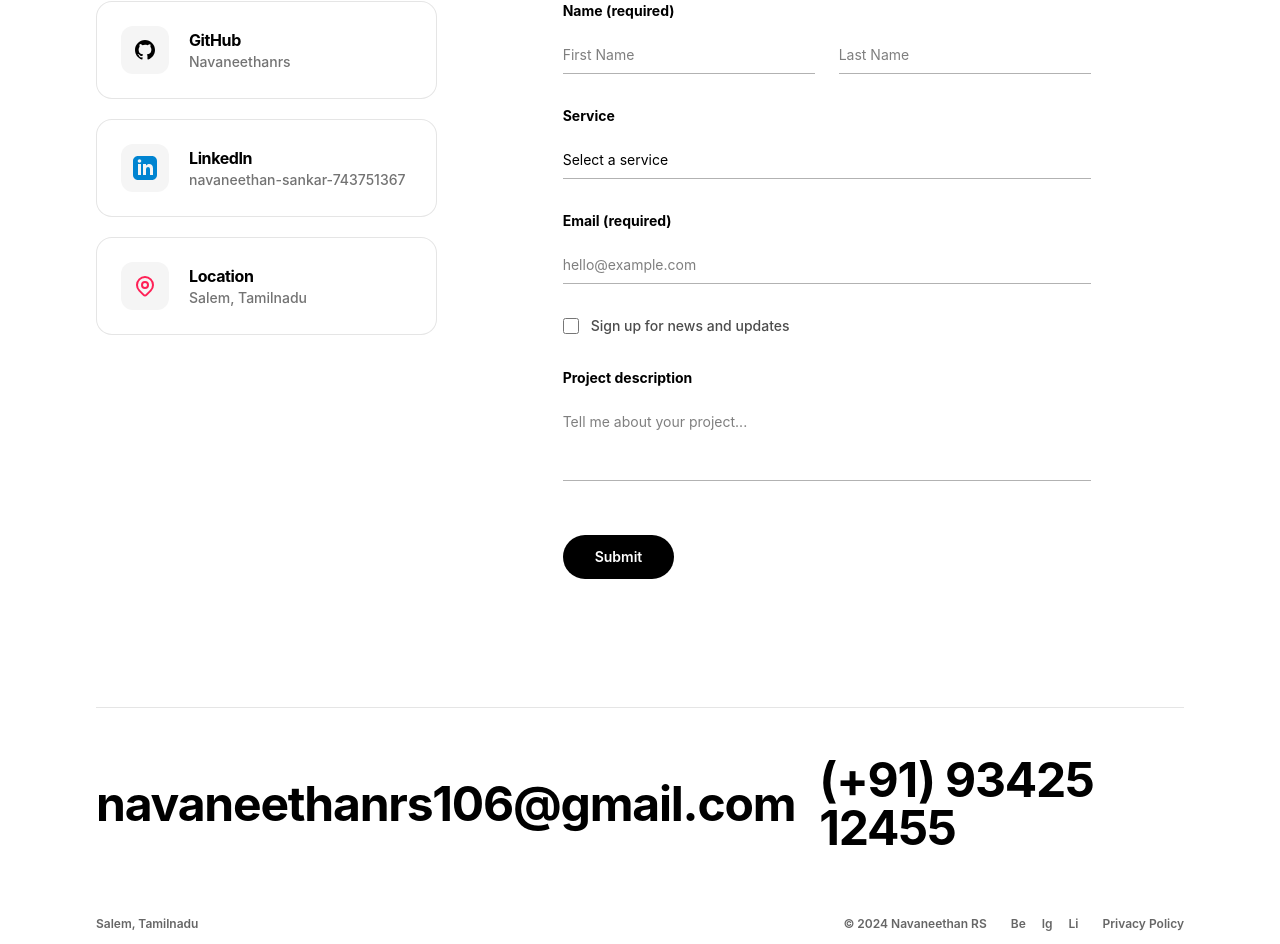
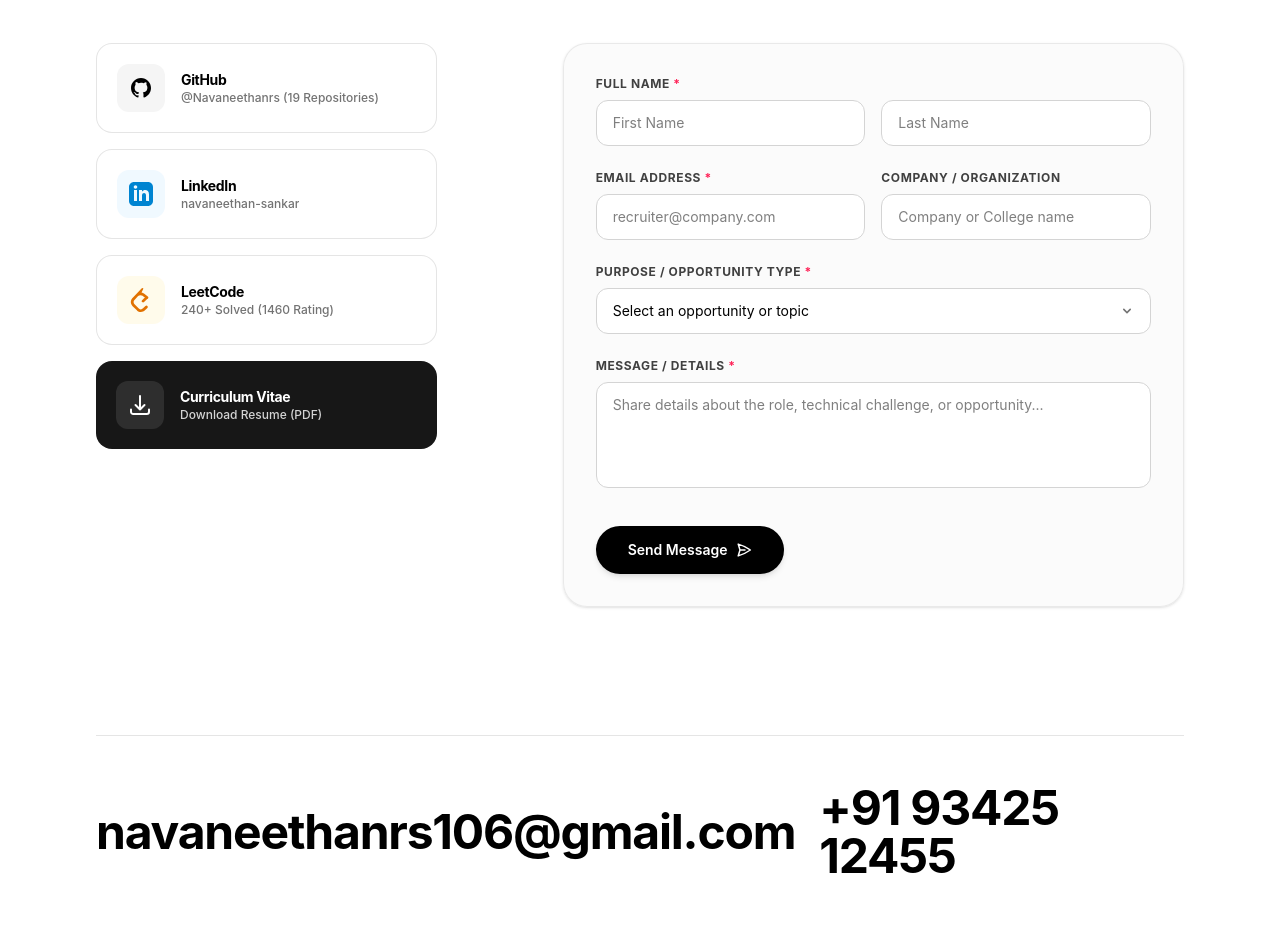
Before and after one commit to Navaneethanrs/PORTFOLIO, a React (Vite) app: page / in a window 1280 px wide. Shown: the part 9669-10613 px from the top of the page. Built offline with nearby package versions, Linux system fonts and the light colour scheme; no server answers.

Commit message:
feat(contact): redesign contact section tailored for B.Tech IT student & recruiters

```diff
--- a/src/components/Contact.jsx
+++ b/src/components/Contact.jsx
@@ -1,158 +1,260 @@
-import React from 'react';
+import React, { useState } from 'react';
 
 const Contact = () => {
+  const [formData, setFormData] = useState({
+    firstName: '',
+    lastName: '',
+    email: '',
+    opportunityType: '',
+    company: '',
+    message: ''
+  });
+
+  const [isSubmitted, setIsSubmitted] = useState(false);
+
+  const handleChange = (e) => {
+    const { name, value } = e.target;
+    setFormData((prev) => ({ ...prev, [name]: value }));
+  };
+
+  const handleSubmit = (e) => {
+    e.preventDefault();
+
+    // Create a pre-filled mailto link as a seamless direct connection
+    const subject = encodeURIComponent(
+      `[Portfolio Inquiry] ${formData.opportunityType || 'General Opportunity'} from ${formData.firstName} ${formData.lastName}`
+    );
+    const body = encodeURIComponent(
+      `Name: ${formData.firstName} ${formData.lastName}\n` +
+      `Email: ${formData.email}\n` +
+      (formData.company ? `Company / College: ${formData.company}\n` : '') +
+      `Interest / Role: ${formData.opportunityType || 'Not specified'}\n\n` +
+      `Message:\n${formData.message}`
+    );
+
+    window.open(`mailto:navaneethanrs106@gmail.com?subject=${subject}&body=${body}`, '_blank');
+    setIsSubmitted(true);
+  };
+
   return (
     <section id="contact" className="w-full min-h-screen bg-white text-black py-20 md:py-32 px-4 md:px-12 lg:px-24 flex flex-col justify-between">
 
       {/* Top Section */}
       <div className="w-full max-w-7xl mx-auto">
-        {/* Huge Title */}
+        {/* Title */}
         <h1
           data-aos="fade-up"
-          className="text-6xl md:text-8xl lg:text-[12vw] font-black tracking-tighter mb-16 md:mb-24 leading-none"
+          className="text-6xl md:text-8xl lg:text-[10vw] font-black tracking-tighter mb-4 leading-none"
         >
           Contact me
         </h1>
+        <p data-aos="fade-up" data-aos-delay="100" className="text-base md:text-xl text-neutral-600 mb-16 max-w-xl font-medium">
+          Interested in discussing internship opportunities, engineering roles, or hackathon collaboration? Let's connect.
+        </p>
 
         <div className="grid grid-cols-1 md:grid-cols-12 gap-12 md:gap-8">
 
-          {/* Left Column: Info Cards */}
-          <div className="md:col-span-4 flex flex-col gap-5" data-aos="fade-right" data-aos-delay="200">
+          {/* Left Column: Direct Profile Cards */}
+          <div className="md:col-span-5 lg:col-span-4 flex flex-col gap-4" data-aos="fade-right" data-aos-delay="200">
             {/* GitHub Card */}
             <a
               href="https://github.com/Navaneethanrs"
               target="_blank"
               rel="noopener noreferrer"
-              className="flex items-center gap-5 p-5 md:p-6 bg-white hover:bg-neutral-50 rounded-2xl border border-black/10 transition-all duration-200 hover:shadow-lg hover:-translate-y-1 active:scale-[0.97] active:bg-neutral-100 active:shadow-sm group cursor-pointer"
+              className="flex items-center gap-4 p-5 bg-white hover:bg-neutral-50 rounded-2xl border border-black/10 transition-all duration-200 hover:shadow-md hover:-translate-y-0.5 active:scale-[0.98] group cursor-pointer"
             >
-              <div className="w-12 h-12 rounded-xl bg-neutral-100 flex items-center justify-center transition-colors group-hover:bg-neutral-200">
+              <div className="w-12 h-12 rounded-xl bg-neutral-100 flex items-center justify-center transition-colors group-hover:bg-neutral-200 shrink-0">
                 <svg className="w-6 h-6 text-black" fill="currentColor" viewBox="0 0 24 24">
                   <path fillRule="evenodd" clipRule="evenodd" d="M12 2C6.477 2 2 6.477 2 12c0 4.42 2.865 8.17 6.839 9.49.5.092.682-.217.682-.482 0-.237-.008-.866-.013-1.7-2.782.603-3.369-1.34-3.369-1.34-.454-1.156-1.11-1.464-1.11-1.464-.908-.62.069-.608.069-.608 1.003.07 1.531 1.03 1.531 1.03.892 1.529 2.341 1.087 2.91.832.092-.647.35-1.088.636-1.338-2.22-.253-4.555-1.11-4.555-4.943 0-1.091.39-1.984 1.029-2.683-.103-.253-.446-1.27.098-2.647 0 0 .84-.269 2.75 1.025A9.564 9.564 0 0112 6.844c.85.004 1.705.115 2.504.337 1.909-1.294 2.747-1.025 2.747-1.025.546 1.377.203 2.394.1 2.646.64.699 1.026 1.592 1.026 2.683 0 3.842-2.337 4.687-4.565 4.935.359.309.678.919.678 1.852 0 1.336-.012 2.415-.012 2.743 0 .267.18.579.688.481C19.137 20.167 22 16.418 22 12c0-5.523-4.477-10-10-10z" />
                 </svg>
               </div>
-              <div className="flex flex-col">
-                <span className="text-base font-bold text-black tracking-tight">GitHub</span>
-                <span className="text-sm text-neutral-500 font-medium">Navaneethanrs</span>
+              <div className="flex flex-col min-w-0">
+                <span className="text-sm font-bold text-black tracking-tight">GitHub</span>
+                <span className="text-xs text-neutral-500 font-medium truncate">@Navaneethanrs (19 Repositories)</span>
               </div>
             </a>
 
             {/* LinkedIn Card */}
             <a
-              href="https://www.linkedin.com/in/navaneethan-sankar-743751367/"
+              href="https://www.linkedin.com/in/navaneethan-sankar/"
               target="_blank"
               rel="noopener noreferrer"
-              className="flex items-center gap-5 p-5 md:p-6 bg-white hover:bg-neutral-50 rounded-2xl border border-black/10 transition-all duration-200 hover:shadow-lg hover:-translate-y-1 active:scale-[0.97] active:bg-neutral-100 active:shadow-sm group cursor-pointer"
+              className="flex items-center gap-4 p-5 bg-white hover:bg-neutral-50 rounded-2xl border border-black/10 transition-all duration-200 hover:shadow-md hover:-translate-y-0.5 active:scale-[0.98] group cursor-pointer"
             >
-              <div className="w-12 h-12 rounded-xl bg-neutral-100 flex items-center justify-center transition-colors group-hover:bg-neutral-200">
+              <div className="w-12 h-12 rounded-xl bg-sky-50 flex items-center justify-center transition-colors group-hover:bg-sky-100 shrink-0">
                 <svg className="w-6 h-6 text-sky-600" fill="currentColor" viewBox="0 0 24 24">
                   <path d="M19 0h-14c-2.761 0-5 2.239-5 5v14c0 2.761 2.239 5 5 5h14c2.762 0 5-2.239 5-5v-14c0-2.761-2.238-5-5-5zm-11 19h-3v-11h3v11zm-1.5-12.268c-.966 0-1.75-.779-1.75-1.75s.784-1.75 1.75-1.75 1.75.779 1.75 1.75-.784 1.75-1.75 1.75zm13.5 12.268h-3v-5.604c0-3.368-4-3.113-4 0v5.604h-3v-11h3v1.765c1.396-2.586 7-2.777 7 2.476v6.759z"/>
                 </svg>
               </div>
-              <div className="flex flex-col">
-                <span className="text-base font-bold text-black tracking-tight">LinkedIn</span>
-                <span className="text-sm text-neutral-500 font-medium">navaneethan-sankar-743751367</span>
+              <div className="flex flex-col min-w-0">
+                <span className="text-sm font-bold text-black tracking-tight">LinkedIn</span>
+                <span className="text-xs text-neutral-500 font-medium truncate">navaneethan-sankar</span>
               </div>
             </a>
 
-            {/* Location Card */}
+            {/* LeetCode Card */}
             <a
-              href="https://www.google.com/maps/place/Salem,+Tamil+Nadu"
+              href="https://leetcode.com/u/NAVANEETHAN_SANKAR/"
               target="_blank"
               rel="noopener noreferrer"
-              className="flex items-center gap-5 p-5 md:p-6 bg-white hover:bg-neutral-50 rounded-2xl border border-black/10 transition-all duration-200 hover:shadow-lg hover:-translate-y-1 active:scale-[0.97] active:bg-neutral-100 active:shadow-sm group cursor-pointer"
+              className="flex items-center gap-4 p-5 bg-white hover:bg-neutral-50 rounded-2xl border border-black/10 transition-all duration-200 hover:shadow-md hover:-translate-y-0.5 active:scale-[0.98] group cursor-pointer"
             >
-              <div className="w-12 h-12 rounded-xl bg-neutral-100 flex items-center justify-center transition-colors group-hover:bg-neutral-200">
-                <svg className="w-6 h-6 text-rose-500" fill="none" stroke="currentColor" strokeWidth="2" viewBox="0 0 24 24">
-                  <path strokeLinecap="round" strokeLinejoin="round" d="M17.657 16.657L13.414 20.9a1.998 1.998 0 01-2.827 0l-4.244-4.243a8 8 0 1111.314 0z" />
-                  <path strokeLinecap="round" strokeLinejoin="round" d="M15 11a3 3 0 11-6 0 3 3 0 016 0z" />
+              <div className="w-12 h-12 rounded-xl bg-amber-50 flex items-center justify-center transition-colors group-hover:bg-amber-100 shrink-0">
+                <svg className="w-6 h-6 text-amber-600" fill="currentColor" viewBox="0 0 24 24">
+                  <path d="M13.483 0a1.374 1.374 0 0 0-.961.438L7.116 6.226l-3.854 4.126a5.266 5.266 0 0 0-1.209 2.104 5.35 5.35 0 0 0-.125.513 5.527 5.527 0 0 0 .062 2.362 5.83 5.83 0 0 0 .349 1.017 5.938 5.938 0 0 0 1.271 1.818l4.277 4.193.039.038c2.248 2.165 5.852 2.133 8.063-.074l2.396-2.392c.54-.54.54-1.414.003-1.955a1.378 1.378 0 0 0-1.951-.003l-2.396 2.392a3.021 3.021 0 0 1-4.205.038l-.02-.019-4.276-4.193c-.652-.64-.972-1.469-.948-2.263a2.68 2.68 0 0 1 .066-.523 2.545 2.545 0 0 1 .619-1.164L9.13 8.114c1.058-1.134 3.204-1.27 4.43-.278l3.501 2.831c.593.48 1.461.387 1.94-.207a1.384 1.384 0 0 0-.207-1.943l-3.5-2.831c-.8-.647-1.766-1.045-2.774-1.157L14.444.438A1.374 1.374 0 0 0 13.483 0zm4.277 8.086a1.376 1.376 0 0 0-.973.402l-3.682 3.682a1.378 1.378 0 0 0 1.95 1.948l3.682-3.682a1.377 1.377 0 0 0-.977-2.35z"/>
                 </svg>
               </div>
-              <div className="flex flex-col">
-                <span className="text-base font-bold text-black tracking-tight">Location</span>
-                <span className="text-sm text-neutral-500 font-medium">Salem, Tamilnadu</span>
+              <div className="flex flex-col min-w-0">
+                <span className="text-sm font-bold text-black tracking-tight">LeetCode</span>
+                <span className="text-xs text-neutral-500 font-medium truncate">240+ Solved (1460 Rating)</span>
+              </div>
+            </a>
+
+            {/* Resume Download Card */}
+            <a
+              href="/Navaneethan_RS_Resume.pdf"
+              target="_blank"
+              rel="noopener noreferrer"
+              className="flex items-center gap-4 p-5 bg-neutral-900 text-white rounded-2xl transition-all duration-200 hover:bg-black hover:shadow-lg hover:-translate-y-0.5 active:scale-[0.98] group cursor-pointer"
+            >
+              <div className="w-12 h-12 rounded-xl bg-white/10 flex items-center justify-center transition-colors group-hover:bg-white/20 shrink-0">
+                <svg className="w-6 h-6 text-white" fill="none" stroke="currentColor" strokeWidth="2" viewBox="0 0 24 24">
+                  <path strokeLinecap="round" strokeLinejoin="round" d="M3 16.5v2.25A2.25 2.25 0 005.25 21h13.5A2.25 2.25 0 0021 18.75V16.5M16.5 12L12 16.5m0 0L7.5 12m4.5 4.5V3" />
+                </svg>
+              </div>
+              <div className="flex flex-col min-w-0">
+                <span className="text-sm font-bold text-white tracking-tight">Curriculum Vitae</span>
+                <span className="text-xs text-neutral-300 font-medium truncate">Download Resume (PDF)</span>
               </div>
             </a>
           </div>
 
-          {/* Right Column: Form */}
-          <div className="md:col-span-8 lg:col-span-6 lg:col-start-6" data-aos="fade-left" data-aos-delay="300">
-            <form className="flex flex-col gap-8">
+          {/* Right Column: Professional B.Tech IT Contact Form */}
+          <div className="md:col-span-7 lg:col-span-7 lg:col-start-6" data-aos="fade-left" data-aos-delay="300">
+            <form onSubmit={handleSubmit} className="flex flex-col gap-6 p-6 sm:p-8 rounded-3xl bg-neutral-50/70 border border-neutral-200/80 shadow-sm">
 
-              {/* Name Field */}
+              {/* Name Fields */}
               <div>
-                <p className="text-sm font-bold mb-4">Name (required)</p>
-                <div className="grid grid-cols-1 sm:grid-cols-2 gap-6">
-                  <div>
+                <label className="block text-xs font-bold uppercase tracking-wider text-neutral-700 mb-2">
+                  Full Name <span className="text-rose-500">*</span>
+                </label>
+                <div className="grid grid-cols-1 sm:grid-cols-2 gap-4">
                   <input
                     type="text"
+                    name="firstName"
+                    value={formData.firstName}
+                    onChange={handleChange}
                     placeholder="First Name"
-                      className="w-full bg-transparent border-b border-black/30 py-2 text-sm focus:outline-none focus:border-black transition-colors"
+                    className="w-full bg-white border border-neutral-300 rounded-xl px-4 py-3 text-sm focus:outline-none focus:ring-2 focus:ring-black focus:border-transparent transition-all"
+                    required
+                  />
+                  <input
+                    type="text"
+                    name="lastName"
+                    value={formData.lastName}
+                    onChange={handleChange}
+                    placeholder="Last Name"
+                    className="w-full bg-white border border-neutral-300 rounded-xl px-4 py-3 text-sm focus:outline-none focus:ring-2 focus:ring-black focus:border-transparent transition-all"
+                    required
+                  />
+                </div>
+              </div>
+
+              {/* Email & Company */}
+              <div className="grid grid-cols-1 sm:grid-cols-2 gap-4">
+                <div>
+                  <label className="block text-xs font-bold uppercase tracking-wider text-neutral-700 mb-2">
+                    Email Address <span className="text-rose-500">*</span>
+                  </label>
+                  <input
+                    type="email"
+                    name="email"
+                    value={formData.email}
+                    onChange={handleChange}
+                    placeholder="recruiter@company.com"
+                    className="w-full bg-white border border-neutral-300 rounded-xl px-4 py-3 text-sm focus:outline-none focus:ring-2 focus:ring-black focus:border-transparent transition-all"
                     required
                   />
                 </div>
                 <div>
+                  <label className="block text-xs font-bold uppercase tracking-wider text-neutral-700 mb-2">
+                    Company / Organization
+                  </label>
                   <input
                     type="text"
-                      placeholder="Last Name"
-                      className="w-full bg-transparent border-b border-black/30 py-2 text-sm focus:outline-none focus:border-black transition-colors"
+                    name="company"
+                    value={formData.company}
+                    onChange={handleChange}
+                    placeholder="Company or College name"
+                    className="w-full bg-white border border-neutral-300 rounded-xl px-4 py-3 text-sm focus:outline-none focus:ring-2 focus:ring-black focus:border-transparent transition-all"
+                  />
+                </div>
+              </div>
+
+              {/* Opportunity Type / Inquiry Purpose */}
+              <div>
+                <label className="block text-xs font-bold uppercase tracking-wider text-neutral-700 mb-2">
+                  Purpose / Opportunity Type <span className="text-rose-500">*</span>
+                </label>
+                <div className="relative">
+                  <select
+                    name="opportunityType"
+                    value={formData.opportunityType}
+                    onChange={handleChange}
                     required
-                    />
+                    className="w-full bg-white border border-neutral-300 rounded-xl px-4 py-3 text-sm focus:outline-none focus:ring-2 focus:ring-black focus:border-transparent transition-all appearance-none cursor-pointer"
+                  >
+                    <option value="" disabled>Select an opportunity or topic</option>
+                    <option value="Software Engineering Internship">Software Engineering Internship</option>
+                    <option value="Full-Stack Web Development Role">Full-Stack Web Development Role</option>
+                    <option value="Hackathon / Project Collaboration">Hackathon / Project Collaboration</option>
+                    <option value="Technical Mentorship / Discussion">Technical Mentorship / Discussion</option>
+                    <option value="General Professional Inquiry">General Professional Inquiry</option>
+                  </select>
+                  <div className="pointer-events-none absolute inset-y-0 right-0 flex items-center px-4 text-neutral-500">
+                    <svg className="w-4 h-4 fill-current" viewBox="0 0 20 20">
+                      <path d="M5.293 7.293a1 1 0 011.414 0L10 10.586l3.293-3.293a1 1 0 111.414 1.414l-4 4a1 1 0 01-1.414 0l-4-4a1 1 0 010-1.414z"/>
+                    </svg>
                   </div>
                 </div>
               </div>
 
-              {/* Service Dropdown */}
+              {/* Message / Opportunity Description */}
               <div>
-                <p className="text-sm font-bold mb-4">Service</p>
-                <select className="w-full bg-transparent border-b border-black/30 py-2 text-sm focus:outline-none focus:border-black transition-colors appearance-none cursor-pointer">
-                  <option value="" disabled selected>Select a service</option>
-                  <option value="web">Web Development</option>
-                  <option value="design">UI/UX Design</option>
-                  <option value="app">App Development</option>
-                </select>
-              </div>
-
-              {/* Email Field */}
-              <div>
-                <p className="text-sm font-bold mb-4">Email (required)</p>
-                <input
-                  type="email"
-                  placeholder="hello@example.com"
-                  className="w-full bg-transparent border-b border-black/30 py-2 text-sm focus:outline-none focus:border-black transition-colors"
+                <label className="block text-xs font-bold uppercase tracking-wider text-neutral-700 mb-2">
+                  Message / Details <span className="text-rose-500">*</span>
+                </label>
+                <textarea
+                  name="message"
+                  value={formData.message}
+                  onChange={handleChange}
+                  rows="4"
+                  placeholder="Share details about the role, technical challenge, or opportunity..."
+                  className="w-full bg-white border border-neutral-300 rounded-xl px-4 py-3 text-sm focus:outline-none focus:ring-2 focus:ring-black focus:border-transparent transition-all resize-none"
                   required
                 />
               </div>
 
-              {/* Checkbox */}
-              <div className="flex items-center gap-3">
-                <input
-                  type="checkbox"
-                  id="newsletter"
-                  className="w-4 h-4 border-black/30 rounded focus:ring-black cursor-pointer"
-                />
-                <label htmlFor="newsletter" className="text-sm font-medium text-black/70 cursor-pointer">
-                  Sign up for news and updates
-                </label>
-              </div>
-
-              {/* Project Description */}
-              <div>
-                <p className="text-sm font-bold mb-4">Project description</p>
-                <textarea
-                  rows="3"
-                  placeholder="Tell me about your project..."
-                  className="w-full bg-transparent border-b border-black/30 py-2 text-sm focus:outline-none focus:border-black transition-colors resize-none"
-                ></textarea>
-              </div>
-
-              {/* Submit Button */}
-              <div className="mt-4">
+              {/* Submit & Status */}
+              <div className="flex flex-col sm:flex-row items-start sm:items-center justify-between gap-4 pt-2">
                 <button
                   type="submit"
-                  className="bg-black text-white px-8 py-3 rounded-full text-sm font-semibold hover:bg-black/80 transition-colors"
+                  className="w-full sm:w-auto inline-flex items-center justify-center gap-2 bg-black text-white px-8 py-3.5 rounded-full text-sm font-semibold hover:bg-neutral-800 active:scale-95 transition-all shadow-md cursor-pointer"
                 >
-                  Submit
+                  <span>Send Message</span>
+                  <svg xmlns="http://www.w3.org/2000/svg" fill="none" viewBox="0 0 24 24" strokeWidth={2.2} stroke="currentColor" className="w-4 h-4">
+                    <path strokeLinecap="round" strokeLinejoin="round" d="M6 12L3.269 3.126A59.768 59.768 0 0121.485 12 59.77 59.77 0 013.27 20.876L5.999 12zm0 0h7.5" />
+                  </svg>
                 </button>
+
+                {isSubmitted && (
+                  <p className="text-xs text-emerald-600 font-bold flex items-center gap-1.5 animate-fade-in">
+                    <svg className="w-4 h-4" fill="currentColor" viewBox="0 0 20 20">
+                      <path fillRule="evenodd" d="M10 18a8 8 0 100-16 8 8 0 000 16zm3.707-9.293a1 1 0 00-1.414-1.414L9 10.586 7.707 9.293a1 1 0 00-1.414 1.414l2 2a1 1 0 001.414 0l4-4z" clipRule="evenodd"/>
+                    </svg>
+                    Email client launched!
+                  </p>
+                )}
               </div>
 
             </form>
@@ -170,7 +272,7 @@ const Contact = () => {
             navaneethanrs106@gmail.com
           </a>
           <a href="tel:+919342512455" className="text-2xl md:text-4xl lg:text-5xl font-bold hover:opacity-70 transition-opacity tracking-tight">
-            (+91) 93425 12455
+            +91 93425 12455
           </a>
         </div>
 
@@ -178,18 +280,38 @@ const Contact = () => {
         <div className="flex flex-col md:flex-row justify-between items-start md:items-center gap-6 text-xs font-semibold text-black/60">
           <div className="flex flex-col md:flex-row gap-6 md:gap-16">
             <div>
-              <p>Salem, Tamilnadu</p>
+              <p>Salem, Tamil Nadu, India &bull; Kongu Engineering College</p>
             </div>
           </div>
 
           <div className="flex items-center gap-6">
-            <p>© 2024 Navaneethan RS</p>
+            <p>&copy; {new Date().getFullYear()} Navaneethan RS</p>
             <div className="flex gap-4">
-              <a href="#" className="hover:text-black transition-colors">Be</a>
-              <a href="#" className="hover:text-black transition-colors">Ig</a>
-              <a href="#" className="hover:text-black transition-colors">Li</a>
+              <a
+                href="https://github.com/Navaneethanrs"
+                target="_blank"
+                rel="noopener noreferrer"
+                className="hover:text-black transition-colors"
+              >
+                GitHub
+              </a>
+              <a
+                href="https://www.linkedin.com/in/navaneethan-sankar/"
+                target="_blank"
+                rel="noopener noreferrer"
+                className="hover:text-black transition-colors"
+              >
+                LinkedIn
+              </a>
+              <a
+                href="https://leetcode.com/u/NAVANEETHAN_SANKAR/"
+                target="_blank"
+                rel="noopener noreferrer"
+                className="hover:text-black transition-colors"
+              >
+                LeetCode
+              </a>
             </div>
-            <a href="#" className="hover:text-black transition-colors">Privacy Policy</a>
           </div>
         </div>
 
```
Lines whose indentation alone changed are shown as unchanged.
